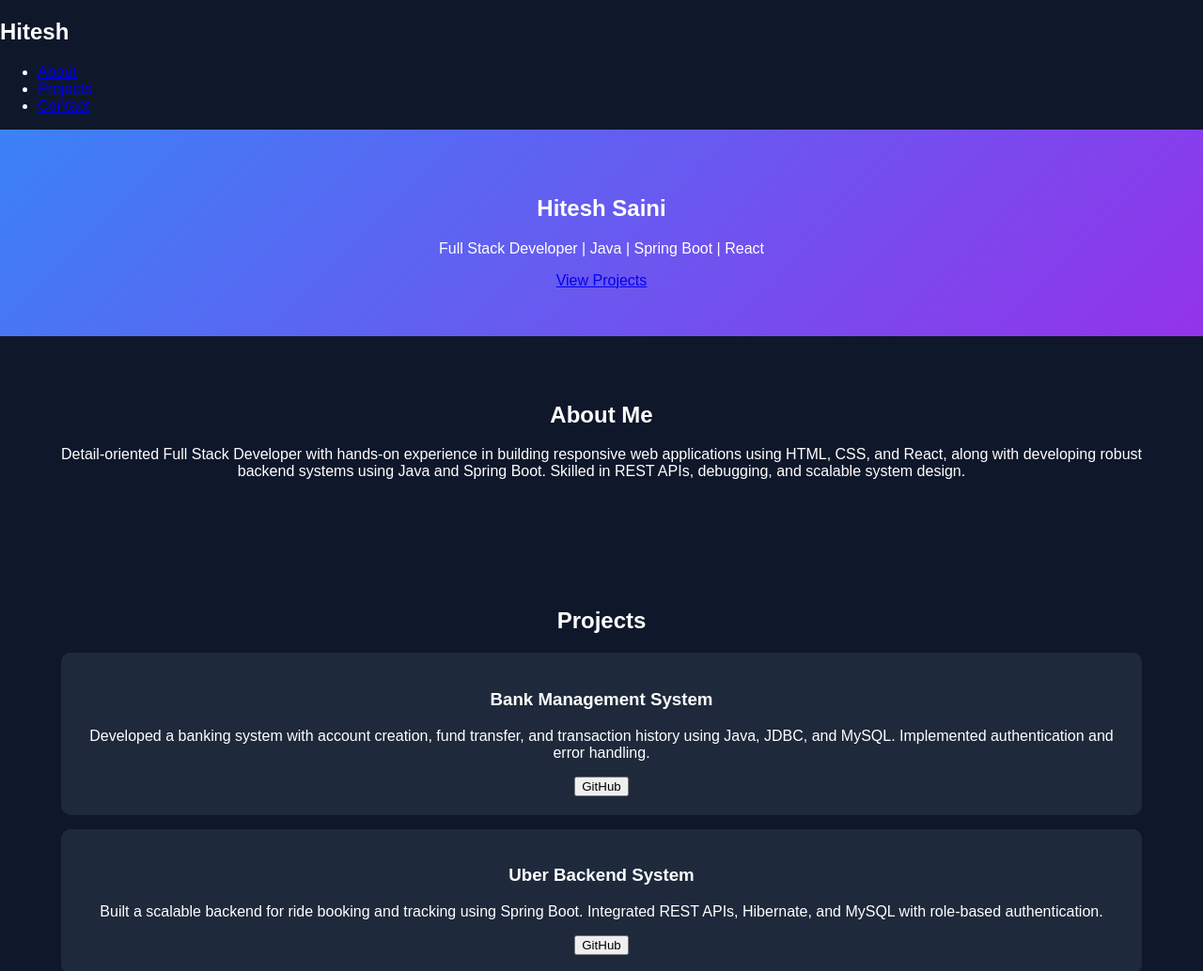
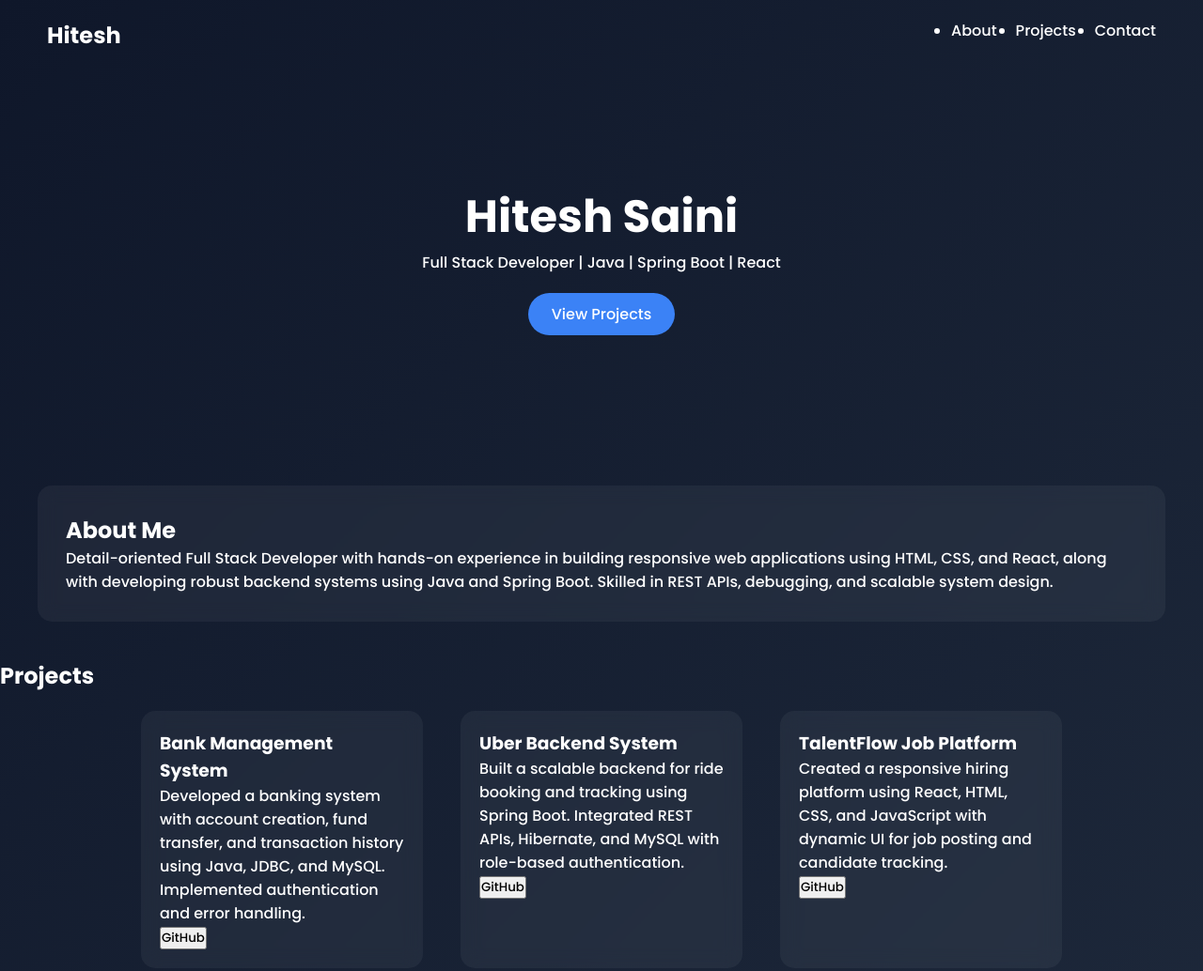
Before and after one commit to hiteshsaini24/portfolio-initial, a plain HTML site: page index.html in a window 1280 px wide. Shown: the top 1034 px of the page at 94% size. Drawn offline with Linux system fonts and the light colour scheme.

Commit message:
Refactor CSS styles and add navbar and hero sections

```diff
--- a/style.css
+++ b/style.css
@@ -1,22 +1,104 @@
+* {
+  margin: 0;
+  padding: 0;
+  box-sizing: border-box;
+  font-family: 'Poppins', sans-serif;
+}
+
 body {
-  font-family: Arial;
-  margin: 0;
-  background: #0f172a;
+  background: linear-gradient(135deg, #0f172a, #1e293b);
   color: white;
 }
 
-section {
-  padding: 50px;
-  text-align: center;
+/* NAVBAR */
+nav {
+  display: flex;
+  justify-content: space-between;
+  padding: 20px 50px;
+  position: sticky;
+  top: 0;
 }
 
+nav ul {
+  display: flex;
+  gap: 20px;
+}
+
+nav a {
+  color: white;
+  text-decoration: none;
+}
+
+/* HERO */
 .hero {
-  background: linear-gradient(135deg, #3b82f6, #9333ea);
+  text-align: center;
+  padding: 120px 20px;
+}
+
+.hero h1 {
+  font-size: 3rem;
+}
+
+.btn {
+  display: inline-block;
+  margin-top: 20px;
+  padding: 10px 25px;
+  background: #3b82f6;
+  border-radius: 25px;
+  text-decoration: none;
+  color: white;
+  transition: 0.3s;
+}
+
+.btn:hover {
+  background: #2563eb;
+}
+
+/* GLASS EFFECT */
+.glass {
+  background: rgba(255, 255, 255, 0.05);
+  margin: 40px;
+  padding: 30px;
+  border-radius: 15px;
+  backdrop-filter: blur(10px);
+}
+
+/* PROJECTS */
+.project-container {
+  display: flex;
+  flex-wrap: wrap;
+  justify-content: center;
 }
 
 .card {
-  background: #1e293b;
-  margin: 15px;
+  width: 300px;
+  margin: 20px;
   padding: 20px;
-  border-radius: 10px;
+  transition: transform 0.3s;
 }
+
+.card:hover {
+  transform: translateY(-10px);
+}
+
+/* ANIMATIONS */
+.fade-in {
+  opacity: 0;
+  transform: translateY(20px);
+  animation: fade 1s forwards;
+}
+
+.delay {
+  animation-delay: 0.5s;
+}
+
+.delay2 {
+  animation-delay: 1s;
+}
+
+@keyframes fade {
+  to {
+    opacity: 1;
+    transform: translateY(0);
+  }
+}
```
